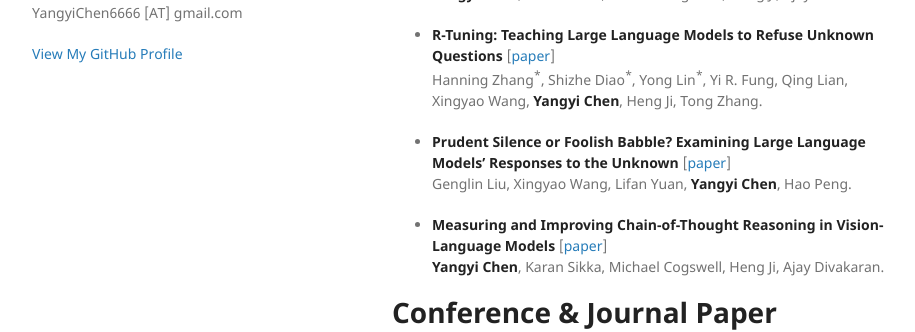
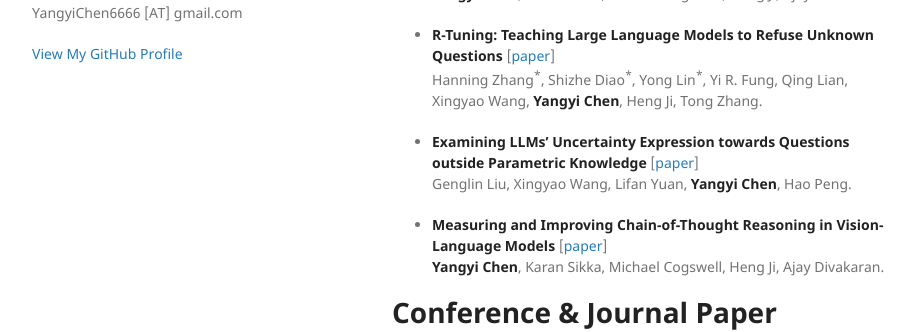
Before and after one commit to Yangyi-Chen/yangyi-chen.github.io, a Jekyll site: the page built from publications.md, in a window 1280 px wide and 900 px high, cut to the strip 335-900 px from the top of the window. Shown: the top 332 px of the strip, without its empty margins (178-1093 px from the left). Built offline with Jekyll 4.4.1, drawn with Linux system fonts in a browser that asks for light colours.

Commit message:
Update publications.md

```diff
--- a/publications.md
+++ b/publications.md
@@ -16,7 +16,7 @@ layout: default
 
 - **R-Tuning: Teaching Large Language Models to Refuse Unknown Questions** [[paper](https://arxiv.org/abs/2311.09677)] <br/> Hanning Zhang<sup>\*</sup>, Shizhe Diao<sup>\*</sup>, Yong Lin<sup>\*</sup>, Yi R. Fung, Qing Lian, Xingyao Wang, **Yangyi Chen**, Heng Ji, Tong Zhang. <br/>
 
-- **Prudent Silence or Foolish Babble? Examining Large Language Models’ Responses to the Unknown** [[paper](https://arxiv.org/abs/2311.09731)] <br/> Genglin Liu, Xingyao Wang, Lifan Yuan, **Yangyi Chen**, Hao Peng. <br/>
+- **Examining LLMs’ Uncertainty Expression towards Questions outside Parametric Knowledge** [[paper](https://arxiv.org/abs/2311.09731)] <br/> Genglin Liu, Xingyao Wang, Lifan Yuan, **Yangyi Chen**, Hao Peng. <br/>
 
 - **Measuring and Improving Chain-of-Thought Reasoning in Vision-Language Models** [[paper](https://arxiv.org/abs/2309.04461)] <br/> **Yangyi Chen**, Karan Sikka, Michael Cogswell, Heng Ji, Ajay Divakaran. <br/>
 
```
